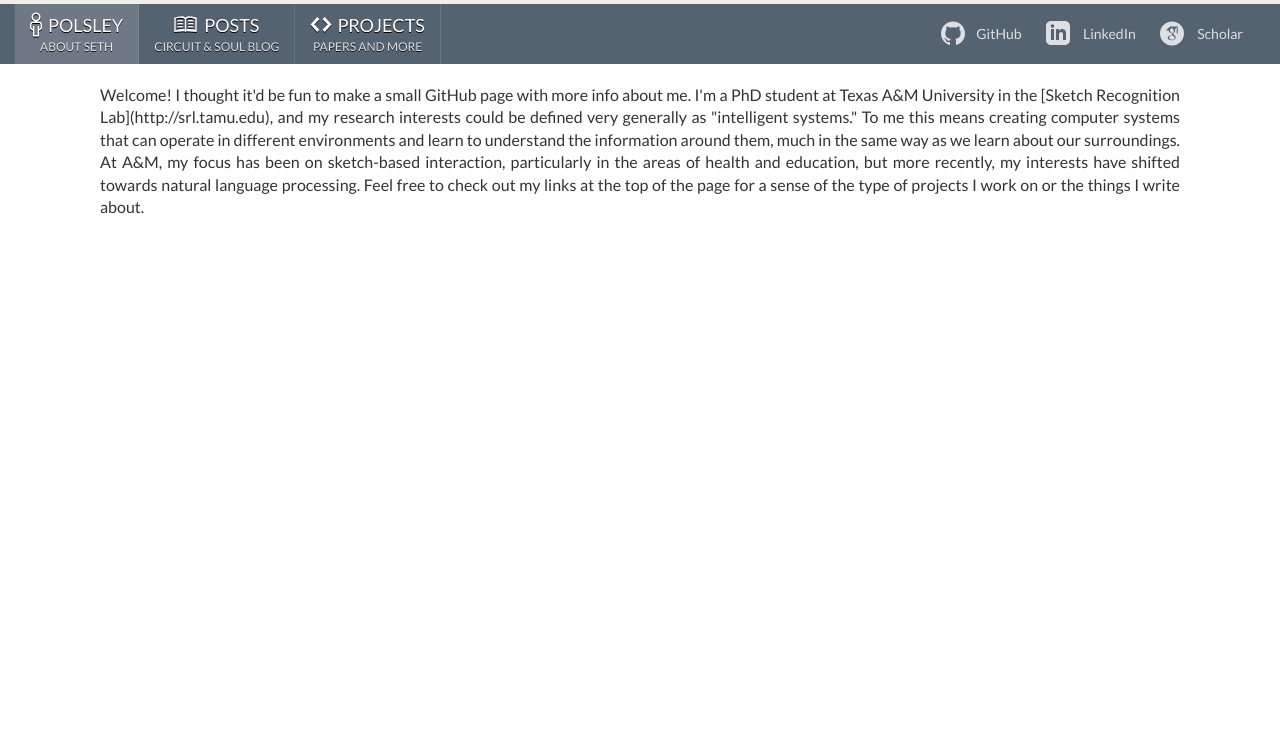
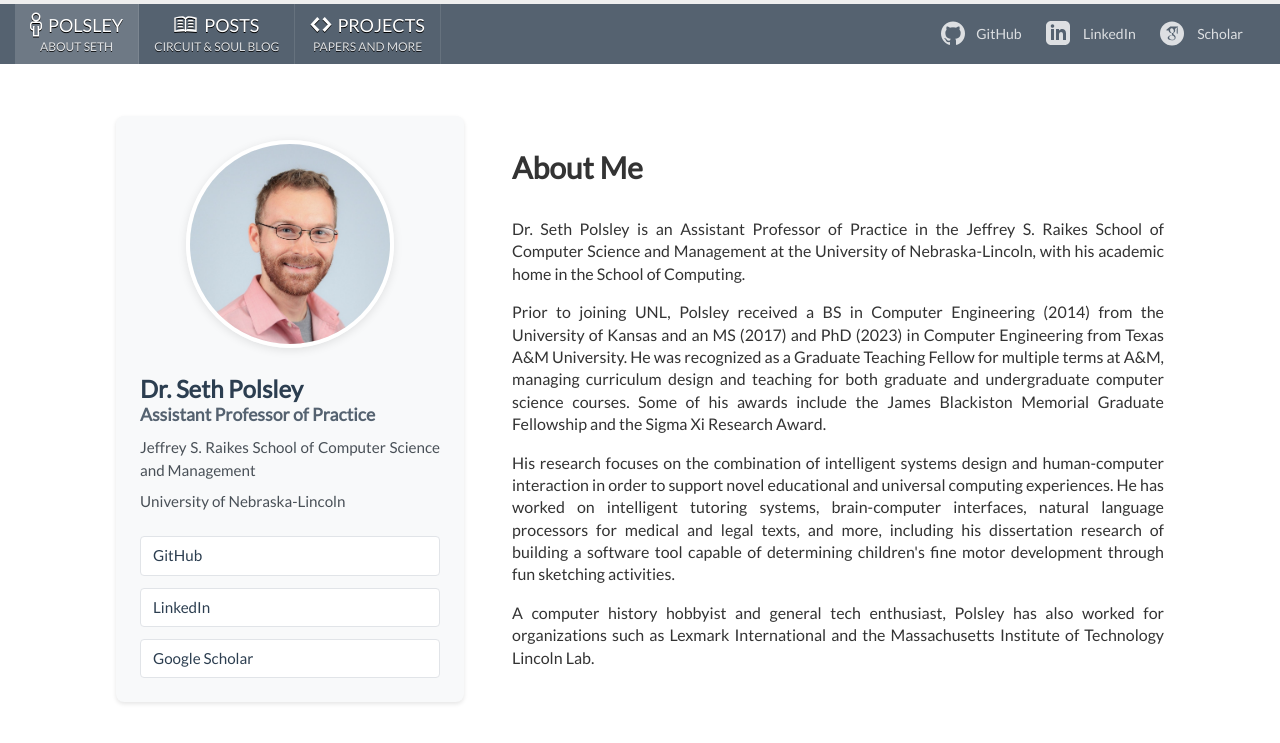
Before and after one commit to spolsley/spolsley.github.io, a Jekyll site: the page built from index.html, in a window 1280 px wide. Shown: the top 743 px of the page. Built offline with Jekyll 4.4.1, drawn with Linux system fonts in a browser that asks for light colours.

Commit message:
Redesigned about page with new layout and profile photo

```diff
--- /dev/null
+++ b/css/about.css
@@ -0,0 +1,118 @@
+/* About page specific styles */
+.about-container {
+  display: flex;
+  max-width: 1100px; /* Match other content pages */
+  margin: 0 auto;
+  padding: 2rem 1rem;
+  gap: 3rem;
+}
+
+.about-sidebar {
+  flex: 0 0 300px;
+  padding: 1.5rem;
+  background: #f8f9fa;
+  border-radius: 8px;
+  box-shadow: 0 2px 4px rgba(0,0,0,0.1);
+  height: fit-content;
+}
+
+.about-content {
+  flex: 1;
+  max-width: 800px;
+}
+
+.profile-image {
+  text-align: center;
+  margin-bottom: 1.5rem;
+  width: 100%;
+}
+
+.profile-photo {
+  width: 200px;
+  height: 200px;
+  border-radius: 50%;
+  object-fit: cover;
+  border: 4px solid #fff;
+  box-shadow: 0 2px 10px rgba(0, 0, 0, 0.1);
+  margin: 0 auto;
+  display: block;
+}
+
+/* Fallback for the placeholder if the image doesn't load */
+.profile-photo[src$=""] {
+  background: #e9ecef;
+  display: flex;
+  align-items: center;
+  justify-content: center;
+  font-size: 80px;
+  color: #556270;
+}
+
+.contact-info h2 {
+  margin-top: 0;
+  color: #2c3e50;
+  font-size: 1.5rem;
+  font-weight: 600;
+}
+
+.contact-info .title {
+  color: #556270;
+  font-weight: 600;
+  margin: 0.5rem 0;
+  font-size: 1.1rem;
+}
+
+.contact-info p {
+  margin: 0.5rem 0;
+  color: #495057;
+  line-height: 1.5;
+  font-size: 0.95rem;
+}
+
+/* Custom social links for about page */
+.about-social-links {
+  margin-top: 1.5rem;
+  display: flex;
+  flex-direction: column;
+  gap: 0.75rem;
+}
+
+.about-social-link {
+  display: flex;
+  align-items: center;
+  gap: 0.5rem;
+  color: #2c3e50;
+  text-decoration: none;
+  transition: color 0.2s;
+  font-size: 0.95rem;
+  padding: 0.5rem 0.75rem;
+  border-radius: 4px;
+  background: #fff;
+  border: 1px solid #e1e4e8;
+}
+
+.about-social-link:hover {
+  background-color: #f6f8fa;
+  color: #1a73e8;
+  text-decoration: none;
+}
+
+.about-social-icon {
+  width: 16px;
+  height: 16px;
+  fill: currentColor;
+}
+
+/* Responsive adjustments */
+@media (max-width: 992px) {
+  .about-container {
+    flex-direction: column;
+    padding: 1rem;
+  }
+
+  .about-sidebar {
+    flex: 1;
+    width: 100%;
+    margin-bottom: 2rem;
+  }
+}
--- a/index.html
+++ b/index.html
@@ -1,7 +1,57 @@
 ---
 layout: default
 title: Seth Polsley's Website
-page_content: about_content
 ---
 
-{% include about_content.html %}
+<link rel="stylesheet" href="{{ '/css/about.css' | relative_url }}">
+
+<div class="about-container">
+  <aside class="about-sidebar">
+    <div class="profile-image">
+      <img
+        src="{{ '/assets/images/Seth Polsley.jpeg' | relative_url }}"
+        alt="Seth Polsley"
+        class="profile-photo"
+        onerror="this.className+=' image-error'"
+      >
+    </div>
+    <div class="contact-info">
+      <h2>Dr. Seth Polsley</h2>
+      <p class="title">Assistant Professor of Practice</p>
+      <p>Jeffrey S. Raikes School of Computer Science and Management</p>
+      <p>University of Nebraska-Lincoln</p>
+
+      <div class="about-social-links">
+        <a href="{{ site.owner.github }}" target="_blank" class="about-social-link">
+          <!-- <span class="mega-octicon octicon-mark-github"></span>  -->
+          GitHub
+        </a>
+        <a href="{{ site.owner.linkedin }}" target="_blank" class="about-social-link">
+          <!-- <svg class="about-social-icon" viewBox="0 5 24 24" width="16" height="16">
+            <path d="M19 0h-14c-2.761 0-5 2.239-5 5v14c0 2.761 2.239 5 5 5h14c2.762 0 5-2.239 5-5v-14c0-2.761-2.238-5-5-5zm-11 19h-3v-11h3v11zm-1.5-12.268c-.966 0-1.75-.79-1.75-1.764s.784-1.764 1.75-1.764 1.75.79 1.75 1.764-.783 1.764-1.75 1.764zm13.5 12.268h-3v-5.604c0-3.368-4-3.113-4 0v5.604h-3v-11h3v1.765c1.396-2.586 7-2.777 7 2.476v6.759z"/>
+          </svg> -->
+          LinkedIn
+        </a>
+        <a href="{{ site.owner.scholar }}" target="_blank" class="about-social-link">
+          <!-- <svg class="about-social-icon" viewBox="0 7 40 40" width="16" height="16">
+            <ellipse transform="translate(0,6)" cx="20" cy="20" rx="20" ry="20"/>
+            <path transform="translate(0,6)" d="M30.5,8.6c-0.1,0.1-0.2,0.2-0.4,0.3c-0.8,0.5-1,1.2-0.9,2.1c0,0.2,0.1,0.3,0.2,0.5c0.1,0.2,0.2,0.4,0.2,0.5,c0,2.6,0,5.1-0.1,7.7c0,0.6-0.3,0.8-0.8,0.8c-0.6,0-0.9-0.3-0.9-1c0-1.2,0-2.4,0-3.6c0-1.2,0.1-2.4,0.2-3.7c0-0.3,0.3-0.6,0.3-0.9,c0.1-0.4,0.1-0.7,0.1-1.1c0,0-0.1,0-0.1-0.1c-1.2,0.9-2.3,1.8-3.4,2.7c0.2,0.7,0.4,1.3,0.4,2c0.2,1.5-0.5,2.7-1.6,3.7,c-0.4,0.4-0.8,0.7-1.2,1.1c-0.5,0.5-0.5,1.2-0.1,1.7c0.6,0.6,1.2,1.2,1.9,1.8c1.3,1.1,1.8,2.5,1.7,4.1c-0.1,1.8-1.2,3-2.8,3.7,c-1.1,0.6-2.4,0.8-3.6,0.7c-1.8,0-3.6-0.3-5.2-1.3c-1.3-0.9-1.9-2.1-1.5-3.4c0.2-0.8,0.6-1.4,1.1-1.9c1.4-1.3,3-1.9,4.9-2,c0.5,0,1,0,1.6,0c-0.9-1-1.1-1.9-0.5-3.1c-1.5,0-2.8-0.2-3.9-1.2c-1.1-1-1.6-2.2-1.6-3.7c-0.8,0-1.7,0-2.5,0c-0.8,0-1.6,0-2.5-0.1,c0.1-0.1,0.2-0.2,0.4-0.3c2.4-2,4.8-4,7.3-6.1c0.1-0.1,0.2-0.2,0.3-0.2C21.8,8.4,26.1,8.5,30.5,8.6z M19.9,30.6,c1.1-0.1,2.1-0.2,3-0.6c1.6-0.8,2.3-3.6,0.4-4.9c-0.4-0.3-0.9-0.7-1.3-1c-0.1-0.1-0.3-0.2-0.4-0.2c-1.6-0.4-3.2-0.2-4.7,0.6,c-1.9,1.1-2.2,3.2-0.6,4.8C17.3,30.3,18.6,30.6,19.9,30.6z M16.9,14.7c0,0.1,0,0.2,0,0.4c0.2,1.6,0.8,2.9,2.2,3.8,c1.2,0.8,2.5,0.6,3.3-0.5c0.4-0.5,0.5-1.1,0.6-1.8c0.3-1.8-0.7-3.9-2.2-4.8c-1.2-0.7-2.6-0.5-3.3,0.6C17.1,13,16.9,13.8,16.9,14.7z" fill="#556270"/>
+          </svg> -->
+          Google Scholar
+        </a>
+      </div>
+    </div>
+  </aside>
+
+  <main class="about-content">
+    <h1>About Me</h1>
+
+    <p>Dr. Seth Polsley is an Assistant Professor of Practice in the Jeffrey S. Raikes School of Computer Science and Management at the University of Nebraska-Lincoln, with his academic home in the School of Computing.</p>
+
+    <p>Prior to joining UNL, Polsley received a BS in Computer Engineering (2014) from the University of Kansas and an MS (2017) and PhD (2023) in Computer Engineering from Texas A&M University. He was recognized as a Graduate Teaching Fellow for multiple terms at A&M, managing curriculum design and teaching for both graduate and undergraduate computer science courses. Some of his awards include the James Blackiston Memorial Graduate Fellowship and the Sigma Xi Research Award.</p>
+
+    <p>His research focuses on the combination of intelligent systems design and human-computer interaction in order to support novel educational and universal computing experiences. He has worked on intelligent tutoring systems, brain-computer interfaces, natural language processors for medical and legal texts, and more, including his dissertation research of building a software tool capable of determining children's fine motor development through fun sketching activities.</p>
+
+    <p>A computer history hobbyist and general tech enthusiast, Polsley has also worked for organizations such as Lexmark International and the Massachusetts Institute of Technology Lincoln Lab.</p>
+  </main>
+</div>
```
Also changed, not shown: _posts/2018-08-18-pdf2boxart.md (+6 -6 lines), assets/images/Seth Polsley.jpeg (added).
